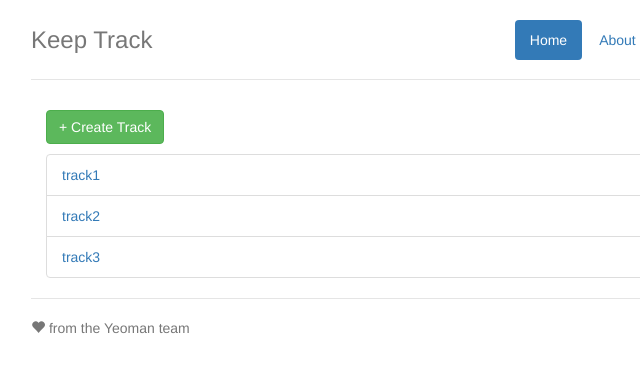
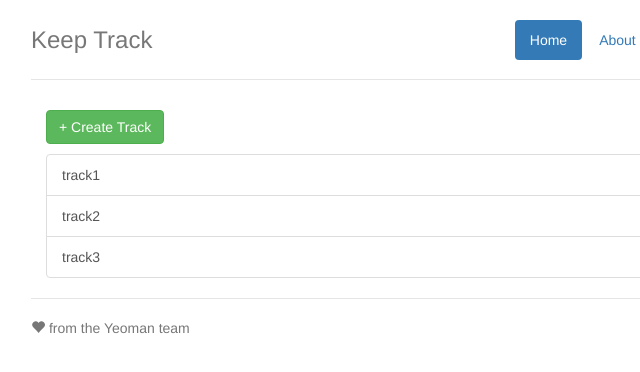
Before and after one commit to Logicalmars/angularjs-keeptrack, a website: page app/index.html in a window 1280 px wide. Shown: the full height of the page, 259-899 px from the left. Drawn offline with nearby package versions, Linux system fonts and the light colour scheme; some packages are replaced by stand-ins of ours; files that its build step writes are made by us from their sources.

Commit message:
minor change to use <a> directly in the list-group. fix cancel button

```diff
--- a/app/views/main.html
+++ b/app/views/main.html
@@ -3,9 +3,9 @@
   <p><button ng-click="startCreatingTrack()" class="btn btn-success">+ Create Track</button>
 
   <ul class="list-group">
-    <li class="list-group-item" ng-repeat="track in tracks">
-      <a href="#">{{ track }}</a>
-    </li>
+    <a href="#" class="list-group-item" ng-repeat="track in tracks">
+      {{ track }}
+    </a>
   </ul>
 
   <form ng-show="isCreatingTrack" class="well" ng-submit="addNewTrack(newTrack)">
@@ -18,6 +18,6 @@
       <input ng-model="newTrack.description" type="text" class="form-control" id="trackDescInput" placeholder="Enter description">
     </div>
     <button ng-click="cancelCreatingTrack()" type="submit" class="btn btn-info">Create</button>
-    <button class="btn btn-default" ng-click="cancelCreatingTrack()">Cancel</button>
+    <a class="btn btn-default" ng-click="newTrack={};cancelCreatingTrack()">Cancel</a>
   </form>
 </div>
```
